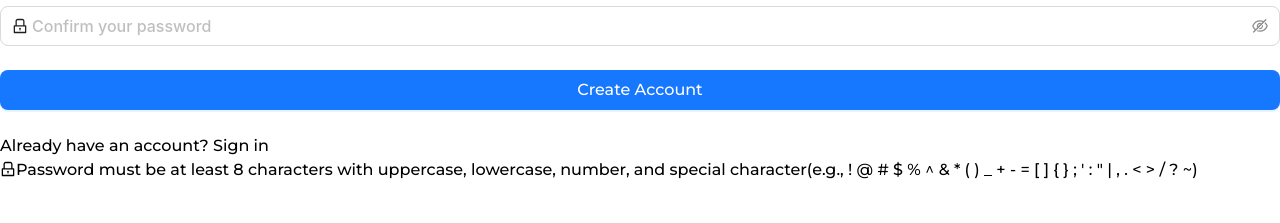
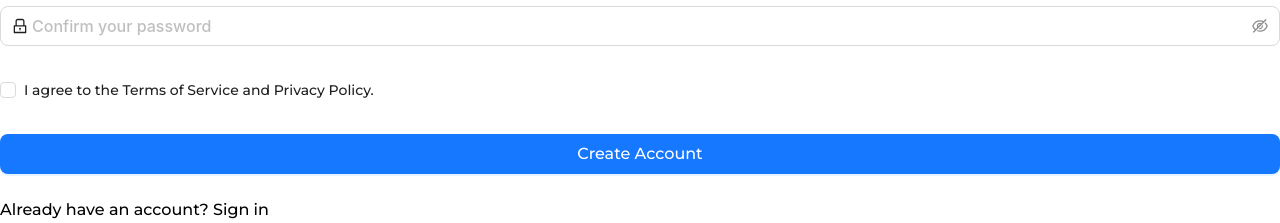
Before and after one commit to VisiBuy/visibuy-fe, a React (Vite) app: page /signup in a window 1280 px wide. Shown: the part 685-908 px from the top of the page. Before the commit the page ends 867 px from the top, so only its background shows below. Built offline with nearby package versions, Linux system fonts and the light colour scheme; no server answers.

Commit message:
auth-reset password, forget password

```diff
--- a/src/pages/Auth/SignupScreen.tsx
+++ b/src/pages/Auth/SignupScreen.tsx
@@ -1,5 +1,5 @@
 import React, { useState } from "react";
-import { Form, Input, Button, message, Spin, notification } from "antd";
+import { Form, Input, Button, message, Spin, notification, Checkbox } from "antd";
 import {
   EyeInvisibleOutlined,
   EyeTwoTone,
@@ -21,7 +21,6 @@ const SignupScreen = () => {
   const [register, { isLoading }] = useRegisterMutation();
   const navigate = useNavigate();
   const [form] = Form.useForm();
-  const [isSubmitting, setIsSubmitting] = useState(false);
 
   const [api, contextHolder] = notification.useNotification();
 
@@ -64,12 +63,6 @@ const SignupScreen = () => {
   };
 
   const onFinish = async (values: SignupFormValues) => {
-    if (values.password !== values.confirmPassword) {
-      showErrorNotification("Passwords do not match. Please try again.");
-      return;
-    }
-
-    setIsSubmitting(true);
     try {
       await register({
         name: values.name,
@@ -84,9 +77,15 @@ const SignupScreen = () => {
         navigate("/");
       }, 2000);
     } catch (err: any) {
-      showErrorNotification(err?.data?.message || "Registration failed. Please try again.");
-    } finally {
-      setIsSubmitting(false);
+      let message = "Registration failed. Please try again.";
+      if (err?.data?.message) {
+        message = err.data.message;
+      } else if (err?.status === 409) {
+        message = "Account already exists. Try signing in instead?";
+      } else if (err?.status >= 500) {
+        message = "Server error. Please try again later.";
+      }
+      showErrorNotification(message);
     }
   };
 
@@ -104,7 +103,7 @@ const SignupScreen = () => {
     <div className="min-h-screen flex transition-all duration-300 ease-in-out">
       {contextHolder}
 
-      {isSubmitting && (
+      {isLoading && (
         <div className="fixed inset-0 bg-black bg-opacity-50 flex items-center justify-center z-50 transition-opacity duration-300">
           <div className="bg-white p-8 rounded-2xl shadow-2xl flex flex-col items-center space-y-4 transform scale-105 transition-transform duration-300">
             <Spin indicator={loadingIcon} size="large" />
@@ -262,10 +261,6 @@ const SignupScreen = () => {
                   min: 8,
                   message: "Password must be at least 8 characters!",
                 },
-                {
-                  pattern: /^(?=.*[a-z])(?=.*[A-Z])(?=.*\d)(?=.*[!@#$%^&*()_+\-=[\]{};':"|,.<>/?~])[A-Za-z\d!@#$%^&*()_+\-=[\]{};':"|,.<>/?~]{8,}$/,
-                  message: "Password must include uppercase, lowercase, number, and special character!",
-                },
               ]}
             >
               <Input.Password
@@ -273,6 +268,7 @@ const SignupScreen = () => {
                   <LockOutlined className="text-gray-400 transition-colors duration-300 hover:text-[#007AFF]" />
                 }
                 placeholder="Enter your password"
+                autoComplete="new-password"
                 iconRender={(visible) =>
                   visible ? (
                     <EyeTwoTone className="transition-colors duration-300 hover:text-[#007AFF]" />
@@ -292,6 +288,7 @@ const SignupScreen = () => {
                   Confirm Password *
                 </span>
               }
+              dependencies={["password"]}
               rules={[
                 {
                   required: true,
@@ -312,6 +309,7 @@ const SignupScreen = () => {
                   <LockOutlined className="text-gray-400 transition-colors duration-300 hover:text-[#007AFF]" />
                 }
                 placeholder="Confirm your password"
+                autoComplete="new-password"
                 iconRender={(visible) =>
                   visible ? (
                     <EyeTwoTone className="transition-colors duration-300 hover:text-[#007AFF]" />
@@ -322,6 +320,30 @@ const SignupScreen = () => {
                 className="rounded-lg transition-all h-[51px] duration-300 hover:border-[#007AFF] focus:border-[#007AFF] focus:shadow-lg"
                 disabled={isLoading}
               />
+            </Form.Item>
+
+            <Form.Item
+              name="consent"
+              valuePropName="checked"
+              rules={[
+                {
+                  required: true,
+                  type: "boolean",
+                  message: "You must agree to the terms and privacy policy.",
+                },
+              ]}
+            >
+              <Checkbox>
+                I agree to the{" "}
+                <Link to="/terms" className="text-[#007AFF] hover:text-blue-700 font-medium transition-colors duration-300">
+                  Terms of Service
+                </Link>{" "}
+                and{" "}
+                <Link to="/privacy" className="text-[#007AFF] hover:text-blue-700 font-medium transition-colors duration-300">
+                  Privacy Policy
+                </Link>
+                .
+              </Checkbox>
             </Form.Item>
 
             <Form.Item>
@@ -354,14 +376,11 @@ const SignupScreen = () => {
           </div>
 
           <div className="mt-6 text-center">
-  <div className="text-xs text-gray-500 bg-gray-50 p-3 rounded-lg border border-gray-200">
-    <LockOutlined className="mr-1" />
-    Password must be at least 8 characters with uppercase, lowercase, number, and special character
-    <span className="block text-gray-400 text-[10px] mt-1">
-      (e.g., ! @ # $ % ^ & * ( ) _ + - = [ ] {'{'} {'}'} ; ' : " | , . &lt; &gt; / ? ~)
-    </span>
-  </div>
-</div>
+            <div className="text-xs text-gray-500 bg-gray-50 p-3 rounded-lg border border-gray-200">
+              <LockOutlined className="mr-1" />
+              Password must be at least 8 characters long.
+            </div>
+          </div>
 
         </div>
       </div>
```
